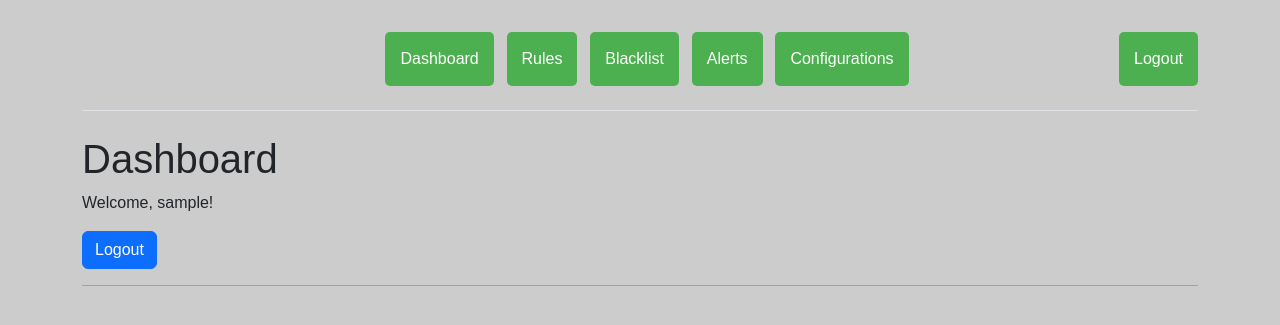
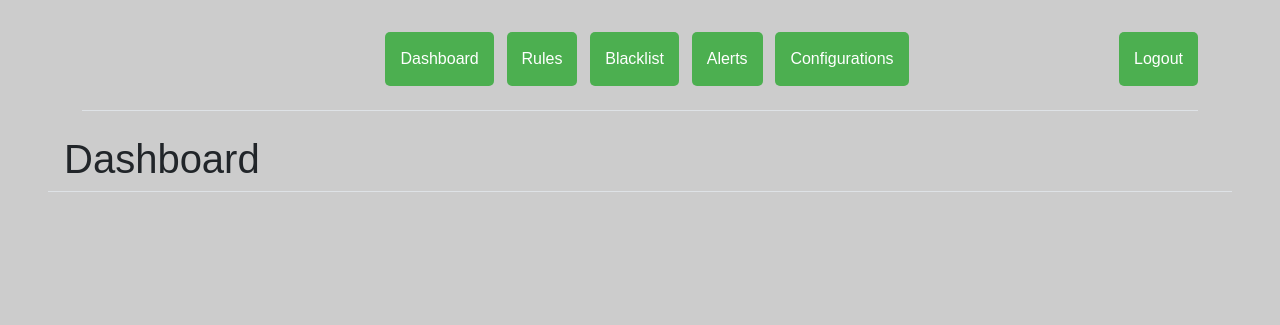
Before and after one commit to YuriBittencourt/ORCH-IDS, a Flask app: page / in a window 1280 px wide. Shown: the part 264-589 px from the top of the page. Run offline with Flask 3, Linux system fonts and the light colour scheme; the visitor is signed in with stand-in values (Sample User, id 1); parts of the project's set-up code (start-up, migrations or seed data) failed here and were passed over.

Commit message:
style: aplicado estilos novos

```diff
--- a/app/templates/alerts.html
+++ b/app/templates/alerts.html
@@ -2,7 +2,7 @@
 
 {% block content %}
 <div class="d-flex align-items-center justify-content-between border-bottom">
-    <h1>Alerts</h1>
+    <h1 class="mx-3">Alerts</h1>
 </div>
 
 {% if list %}
--- a/app/templates/blacklist.html
+++ b/app/templates/blacklist.html
@@ -2,7 +2,7 @@
 
 {% block content %}
 <div class="d-flex align-items-center justify-content-between border-bottom">
-    <h1>Blocked IPs</h1>
+    <h1 class="mx-3">Blocked IPs</h1>
     <button type="button" class="btn btn-secondary" data-bs-toggle="modal" data-bs-target="#modal"> Add new IP </button>
 </div>
 
--- a/app/templates/configurations.html
+++ b/app/templates/configurations.html
@@ -1,9 +1,8 @@
 {% extends 'components/base.html' %}
 
 {% block content %}
-<div class="container">
-    <h1>Configurations</h1>
-    <hr>
+<div class="d-flex align-items-center justify-content-between border-bottom">
+    <h1 class="mx-3">Configurations</h1>
 </div>
 
 <div class="d-flex align-items-center justify-content-center">
--- a/app/templates/dashboard.html
+++ b/app/templates/dashboard.html
@@ -1,11 +1,7 @@
 {% extends 'components/base.html' %}
 
 {% block content %}
-<div class="container">
-    <h1>Dashboard</h1>
-    <p>Welcome, {{ username }}!</p>
-    <a href="/logout" class="btn btn-primary">Logout</a>
-
-    <hr>
+<div class="d-flex align-items-center justify-content-between border-bottom">
+     <h1 class="mx-3">Dashboard</h1>
 </div>
 {% endblock %}
--- a/app/templates/rules.html
+++ b/app/templates/rules.html
@@ -2,7 +2,7 @@
 
 {% block content %}
 <div class="d-flex align-items-center justify-content-between border-bottom">
-    <h1>Rules</h1>
+     <h1 class="mx-3">Rules</h1>
     <button type="button" class="btn btn-secondary" data-bs-toggle="modal" data-bs-target="#modal"> Add new rule </button>
 </div>
 
```
